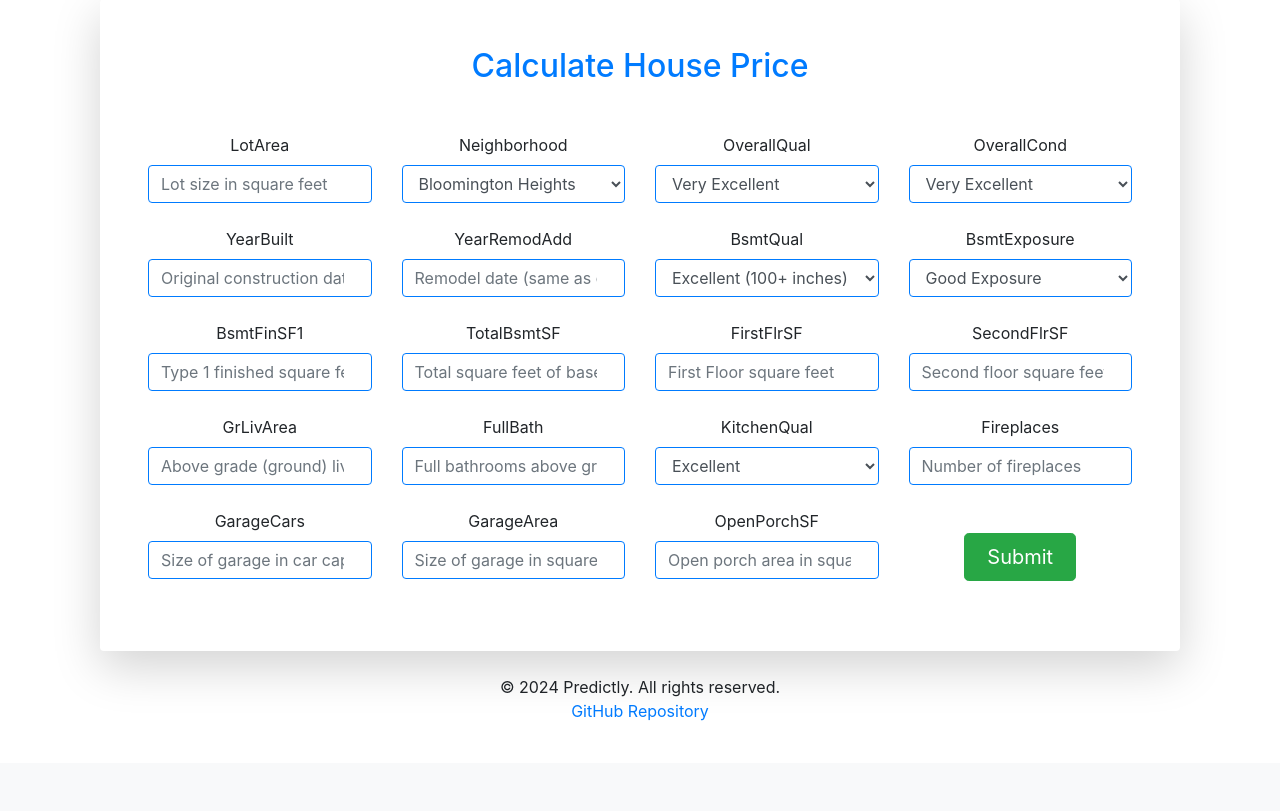
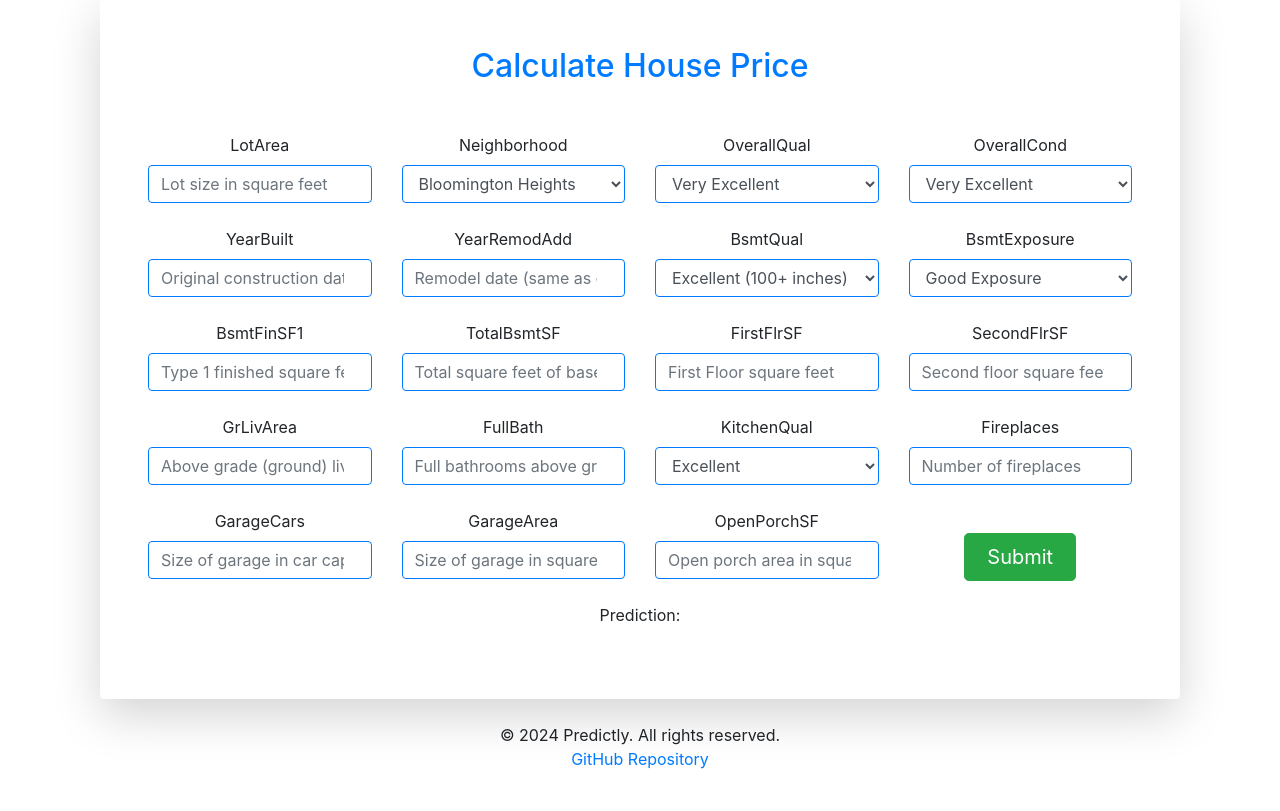
Before and after one commit to JapaneseZgredek/House_Rating_SUML, a FastAPI app: page / in a window 1280 px wide. Shown: the part 115-926 px from the top of the page. Before the commit the page ends 836 px from the top, so only its background shows below. Run offline with FastAPI, Linux system fonts and the light colour scheme; parts of the project's set-up code (start-up, migrations or seed data) failed here and were passed over; some libraries are stand-ins or nearby versions.

Commit message:
Prediction works

```diff
--- a/main.py
+++ b/main.py
@@ -6,7 +6,7 @@
 from fastapi.templating import Jinja2Templates
 from fastapi.staticfiles import StaticFiles
 from sklearn.metrics import r2_score
-from starlette.responses import JSONResponse
+from starlette.responses import JSONResponse, RedirectResponse
 import pandas as pd
 from model import load_model, train_model, predict
 from utils.Inputs import inputs
@@ -151,7 +151,7 @@
 
     result_data = df.to_dict(orient="records")[0]
 
-    return {JSONResponse(content=result_data,status_code=200)}
+    # return {JSONResponse(content=result_data,status_code=200)}
     if not data:
         logging.error('No input data provided.')
         raise HTTPException(status_code=400, detail='No input data provided.')
@@ -160,7 +160,10 @@
         logging.info(data)
         input_data_scaled = preprocess_input(data, scaler)
         prediction = predict(model, input_data_scaled)
-        return JSONResponse(content={"prediction": prediction}, status_code=200)  # return json with prediction
+        return RedirectResponse(
+            url=f"/?prediction={prediction}",
+            status_code=303
+        )
     except Exception as e:
         logging.error(f"Error during prediction: {str(e)}")
         raise HTTPException(status_code=500, detail="An error occurred during prediction.")
@@ -180,9 +183,13 @@
 
 
 @app.get("/", response_class=HTMLResponse)
-def read_root(request: Request):
+def read_root(request: Request,prediction: float = None):
     logging.info(f"Received request at '/' from {request.client.host}")
-    return templates.TemplateResponse("home.html", {"request": request, "inputs": inputs})
+    return templates.TemplateResponse("home.html", {
+        "request": request,
+        "inputs":inputs,
+        "prediction": prediction
+    })
 
 
 @app.get("/about", response_class=HTMLResponse)
--- a/templates/home.html
+++ b/templates/home.html
@@ -31,10 +31,18 @@
                 <span class="description">{{ input.description }}</span>
             </div>
             {% endfor %}
+
             <div class="col-12 text-center mt-4">
                 <!-- submit button -->
                 <button type="submit" class="btn btn-success btn-lg w-50">Submit</button>
             </div>
+            <div class="card text-center border-0">
+                <label>Prediction:</label>
+                {% if prediction %}
+            <p>${{ '{:,.2f}'.format(prediction) }}</p>
+        {% else %}
+            <p></p>
+                {% endif %}</div>
         </form>
     </div>
 </div>
```
Also changed, not shown: utils/data_preprocessing.py (+11 -9 lines).
